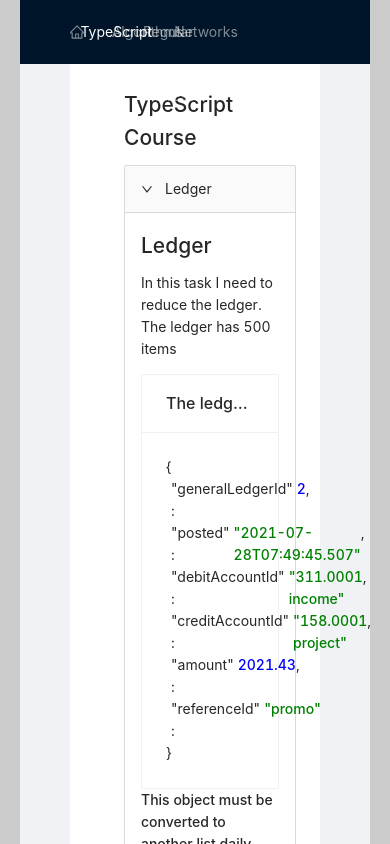
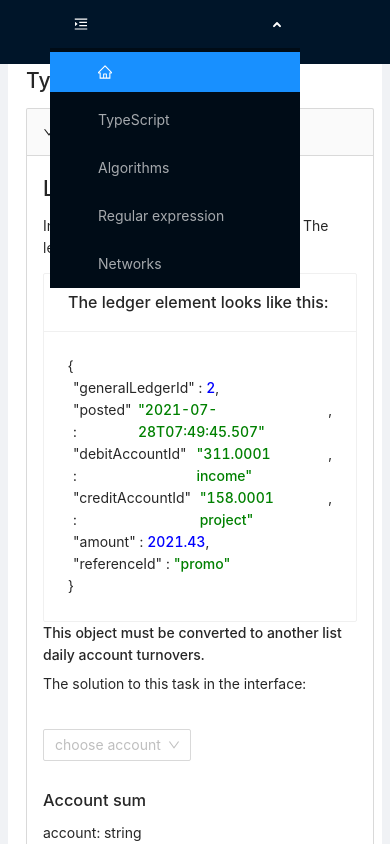
Before and after one commit to StepanAndrosov/my-middle-way, a React (Create React App) app: page /typescript in a window 390 px wide. Shown: the top 844 px of the page. Built offline with nearby package versions, Linux system fonts and the light colour scheme.

Commit message:
nav menu responsive

```diff
--- a/src/App.css
+++ b/src/App.css
@@ -3,10 +3,26 @@
   height: 100%;
   max-width: 1440px;
   margin: 0 auto;
-  padding: 0 20px;
+  padding: 0;
 }
+
+.site-content {
+  padding: 0 8px;
+}
+
 .site-layout-content {
-  min-height: 100%;
-  padding: 24px;
+  min-height: 80vh;
+  padding: 0 8px;
   background: #fff;
 }
+@media (min-width: 640px) {
+  .App {
+    padding: 0 20px;
+  }
+  .site-layout-content {
+    padding: 24px;
+  }
+  .site-content {
+    padding: 0 50px;
+  }
+}
--- a/src/App.tsx
+++ b/src/App.tsx
@@ -15,8 +15,8 @@
           <MyHeader />
         </Header>
         <Content
+          className="site-content"
           style={{
-            padding: '0 50px',
             height: '100%',
           }}
         >
--- a/src/components/Header/Header.module.css
+++ b/src/components/Header/Header.module.css
@@ -4,5 +4,24 @@
 }
 a {
     color: white;
-    opacity: .5;
 }
+.Row {
+    display: none;
+}
+@media (min-width: 640px) {
+    .Row {
+        display: flex;
+    }
+}
+.Menu {
+    max-width: 250px;
+    display: block;
+    position: relative;
+    z-index: 10;
+}
+
+@media (min-width: 640px) {
+    .Menu {
+        display: none;
+    }
+}
--- a/src/components/Header/Header.tsx
+++ b/src/components/Header/Header.tsx
@@ -1,22 +1,62 @@
+import { useState } from 'react'
 import { Col, Row } from 'antd'
 import style from './Header.module.css'
 import { NavLink } from 'react-router-dom'
-import { HomeOutlined } from '@ant-design/icons'
+import { HomeOutlined, MenuUnfoldOutlined } from '@ant-design/icons'
+import { Menu } from 'antd'
+import type { MenuProps } from 'antd'
+
+type MenuItem = Required<MenuProps>['items'][number]
+
+const getItem = (
+  label: React.ReactNode,
+  key: React.Key,
+  icon?: React.ReactNode,
+  children?: MenuItem[],
+  type?: 'group'
+): MenuItem => {
+  return {
+    key,
+    icon,
+    children,
+    label,
+    type,
+  } as MenuItem
+}
+
+const items: MenuItem[] = [
+  getItem('', 'menu', <MenuUnfoldOutlined />, [
+    getItem(
+      <NavLink to="/">
+        <HomeOutlined />
+      </NavLink>,
+      'home'
+    ),
+    getItem(<NavLink to="typescript">TypeScript</NavLink>, 'typescript'),
+    getItem(<NavLink to="algorithms">Algorithms</NavLink>, 'algorithms'),
+    getItem(<NavLink to="regex">Regular expression</NavLink>, 'regex'),
+    getItem(<NavLink to="networks">Networks</NavLink>, 'networks'),
+  ]),
+]
 
 export const Header = () => {
   let activeStyle = {
     opacity: 1,
   }
 
+  const onClick: MenuProps['onClick'] = (e) => {
+    console.log('click ', e)
+  }
+
   return (
     <div className={style.Header}>
-      <Row>
+      <Row className={style.Row}>
         <Col span={1}>
           <NavLink to="/">
             <HomeOutlined />
           </NavLink>
         </Col>
-        <Col span={3}>
+        <Col span={4}>
           <NavLink
             to="typescript"
             style={({ isActive }) => (isActive ? activeStyle : {})}
@@ -25,7 +65,7 @@
           </NavLink>
         </Col>
 
-        <Col span={3}>
+        <Col span={4}>
           <NavLink
             to="algorithms"
             style={({ isActive }) => (isActive ? activeStyle : {})}
@@ -33,7 +73,7 @@
             Algorithms
           </NavLink>
         </Col>
-        <Col span={3}>
+        <Col span={6}>
           <NavLink
             to="regex"
             style={({ isActive }) => (isActive ? activeStyle : {})}
@@ -41,7 +81,7 @@
             Regular expression
           </NavLink>
         </Col>
-        <Col span={3}>
+        <Col span={4}>
           <NavLink
             to="networks"
             style={({ isActive }) => (isActive ? activeStyle : {})}
@@ -50,6 +90,15 @@
           </NavLink>
         </Col>
       </Row>
+      <Menu
+        className={style.Menu}
+        theme="dark"
+        defaultSelectedKeys={['home']}
+        defaultOpenKeys={['menu']}
+        mode="inline"
+        onClick={onClick}
+        items={items}
+      />
     </div>
   )
 }
--- a/src/features/TypescriptCourse/Ledger/LegerCounter/LedgerCounter.module.css
+++ b/src/features/TypescriptCourse/Ledger/LegerCounter/LedgerCounter.module.css
@@ -1,6 +1,7 @@
 .LedgerCounter {
     padding: 20px 0;
     display: flex;
+    flex-direction: column;
     flex-wrap: wrap;
 }
 .SelectBlock {
@@ -16,5 +17,14 @@
 .AccountLedger {
     display: flex;
     flex-direction: column;
-    padding-left: 60px;
+    padding-left: 0;
 }
+
+@media (min-width: 400px) {
+    .LedgerCounter {
+        flex-direction: row;
+    }
+    .AccountLedger {
+        padding-left: 60px;
+    }
+  }
--- a/src/features/TypescriptCourse/TypescriptCourse.tsx/TypescriptCoursre.module.css
+++ b/src/features/TypescriptCourse/TypescriptCourse.tsx/TypescriptCoursre.module.css
@@ -1,3 +1,8 @@
 .Course {
-  padding-left: 30px;
+  padding-left: 10px;
 }
+@media (min-width: 640px) {
+  .Course {
+    padding-left: 30px;
+  }
+}
```
Also changed, not shown: public/404.html (added, +33 -0 lines), firebase.json (added), 1 other file (tests, documents, lock files or other folders).
